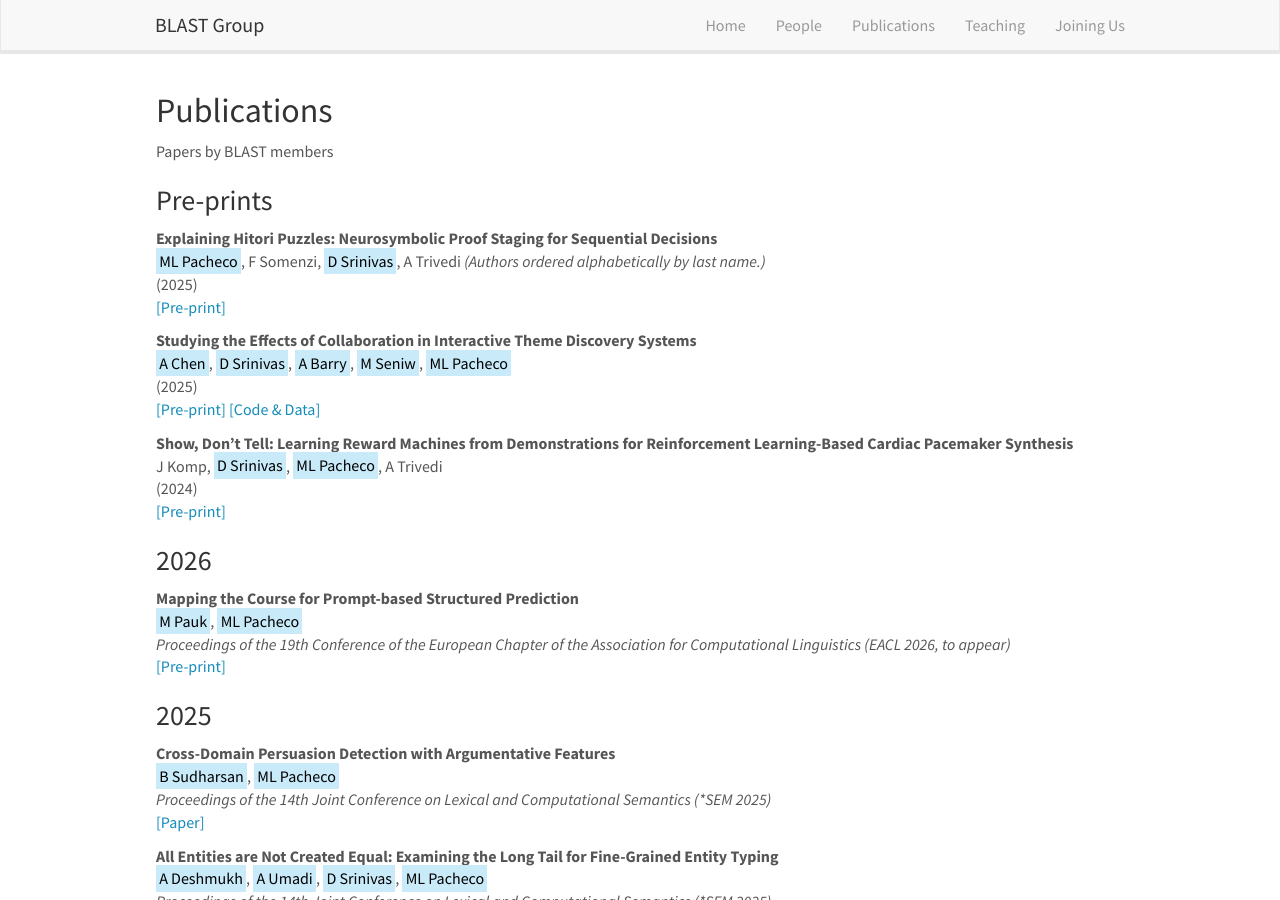
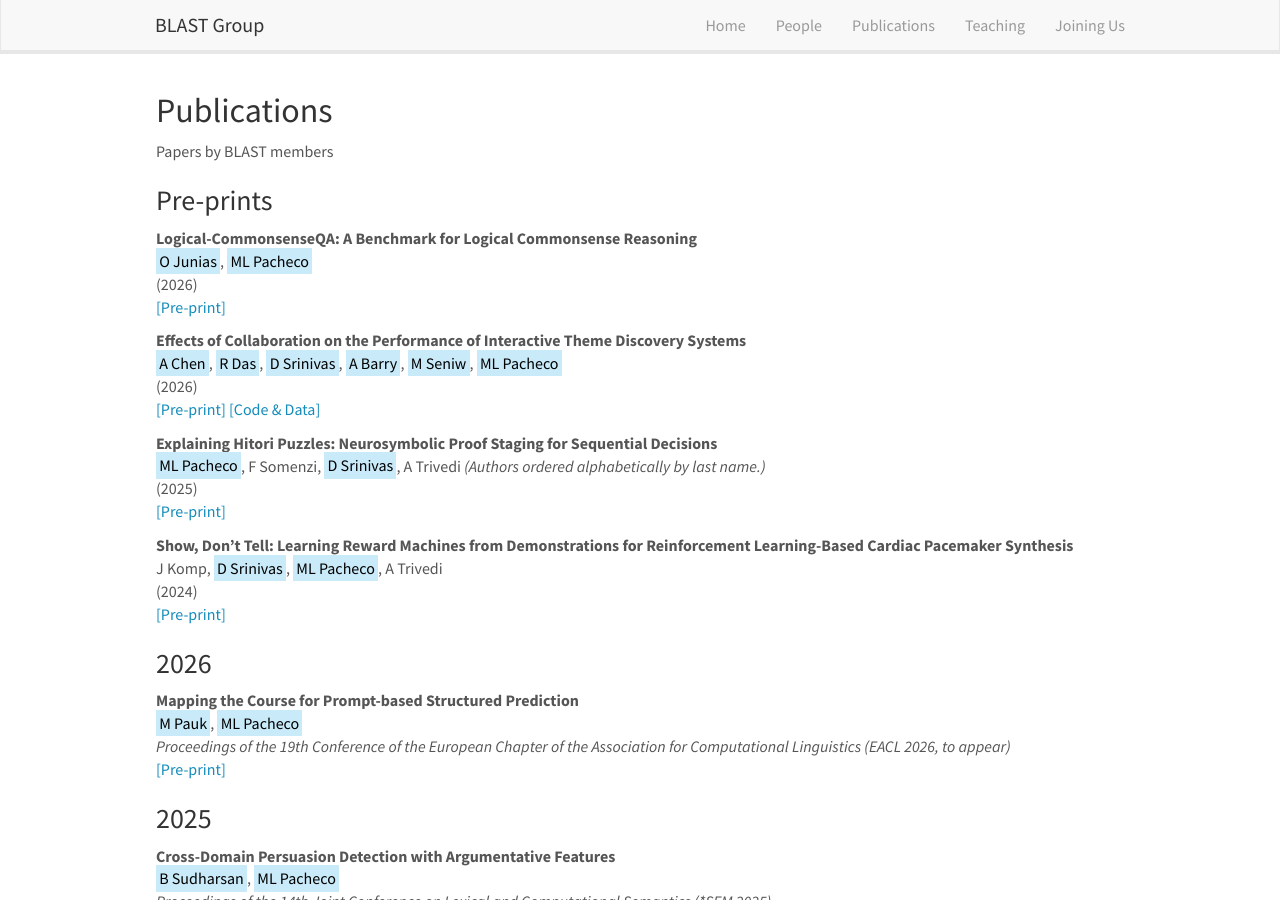
Before and after one commit to blast-cu/blast-cu.github.io, a Jekyll site: the page built from _pages/publications.md, in a window 1280 px wide and 900 px high. Built offline with Jekyll 4.4.1, drawn with Linux system fonts in a browser that asks for light colours; nearby versions of some CDN libraries.

Commit message:
Update publist_preprint.yml

```diff
--- a/_data/publist_preprint.yml
+++ b/_data/publist_preprint.yml
@@ -1,13 +1,13 @@
-- title: "Explaining Hitori Puzzles: Neurosymbolic Proof Staging for Sequential Decisions"
-  authors: <mark>ML Pacheco</mark>, F Somenzi, <mark>D Srinivas</mark>, A Trivedi <i>(Authors ordered alphabetically by last name.)</i>
+- title: "Logical-CommonsenseQA: A Benchmark for Logical Commonsense Reasoning"
+  authors: <mark>O Junias</mark>, <mark>ML Pacheco</mark>
   highlight: 0
   link:
-    url: https://arxiv.org/abs/2508.14294
+    url: https://arxiv.org/abs/2601.16504
     display: \[Pre-print\]
-  year: 2025
+  year: 2026
 
-- title: "Studying the Effects of Collaboration in Interactive Theme Discovery Systems"
-  authors: <mark>A Chen</mark>, <mark>D Srinivas</mark>, <mark>A Barry</mark>, <mark>M Seniw</mark>, <mark>ML Pacheco</mark>
+- title: "Effects of Collaboration on the Performance of Interactive Theme Discovery Systems"
+  authors: <mark>A Chen</mark>, <mark>R Das</mark>, <mark>D Srinivas</mark>, <mark>A Barry</mark>, <mark>M Seniw</mark>, <mark>ML Pacheco</mark>
   highlight: 0
   link:
     url: https://arxiv.org/abs/2408.09030
@@ -15,6 +15,14 @@
   code:
     url: https://github.com/blast-cu/interactive-systems
     display: \[Code & Data\]
+  year: 2026
+
+- title: "Explaining Hitori Puzzles: Neurosymbolic Proof Staging for Sequential Decisions"
+  authors: <mark>ML Pacheco</mark>, F Somenzi, <mark>D Srinivas</mark>, A Trivedi <i>(Authors ordered alphabetically by last name.)</i>
+  highlight: 0
+  link:
+    url: https://arxiv.org/abs/2508.14294
+    display: \[Pre-print\]
   year: 2025
 
 - title: "Show, Don't Tell: Learning Reward Machines from Demonstrations for Reinforcement Learning-Based Cardiac Pacemaker Synthesis"
```
